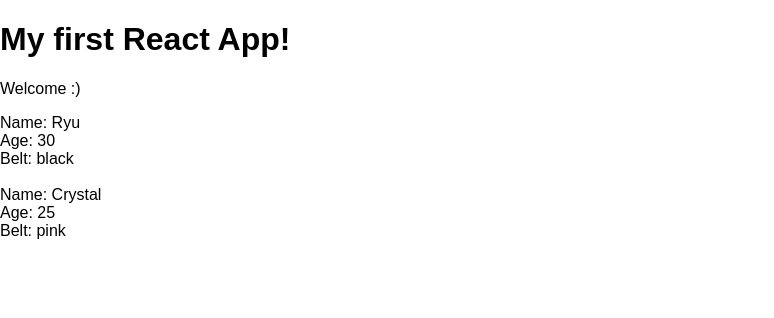
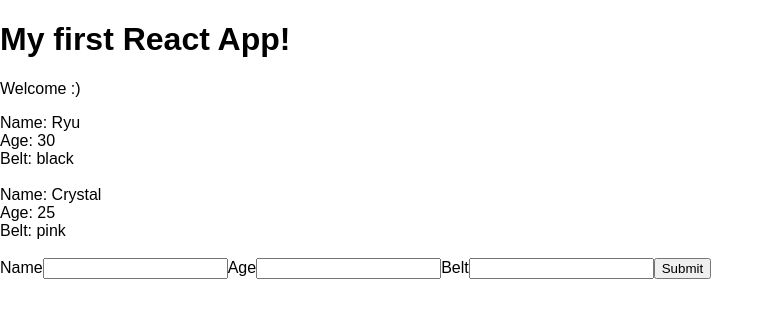
Before and after one commit to AlyssonSilva0617/react_rules, a React (Create React App) app in the folder myapp/: page / in a window 1280 px wide. Shown: the top 318 px of the page, without its empty margins (0-774 px from the left). Built offline with nearby package versions, Linux system fonts and the light colour scheme.

Commit message:
React Form

```diff
--- /dev/null
+++ b/myapp/src/AddNinja.js
@@ -0,0 +1,35 @@
+import React, { Component } from 'react'
+
+class AddNinja extends Component {
+    state = {
+        name: null,
+        age: null,
+        belt: null
+    }
+    handleChange = (e) => {
+        this.setState({
+            [e.target.id]: e.target.value
+        })
+    }
+    handleSubmit = (e) => {
+        e.preventDefault();
+        console.log(this.state);
+    }
+    render() {
+        return (
+          <div>
+            <form onSubmit={this.handleSubmit}>
+                <label htmlFor="name">Name</label>
+                <input type="text" id="name" onChange={this.handleChange}/>
+                <label htmlFor="age">Age</label>
+                <input type="text" id="age" onChange={this.handleChange}/>
+                <label htmlFor="belt">Belt</label>
+                <input type="text" id="belt" onChange={this.handleChange}/>
+                <button>Submit</button>
+            </form>
+          </div>
+        )
+    }
+}
+
+export default AddNinja
--- a/myapp/src/App.js
+++ b/myapp/src/App.js
@@ -1,5 +1,6 @@
 import React, { Component } from 'react';
 import Ninjas  from './Ninjas';
+import AddNinja from './AddNinja';
 
 class App extends Component {
   state = {
@@ -15,6 +16,7 @@
         <h1>My first React App!</h1>
         <p>Welcome :)</p>
         <Ninjas ninjas={this.state.ninjas} />
+        <AddNinja />
       </div>
     );
   }
```
